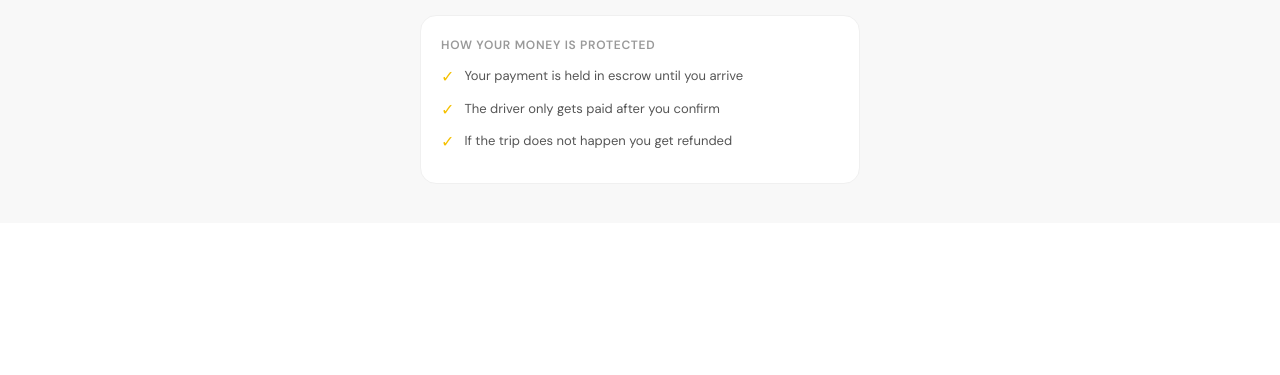
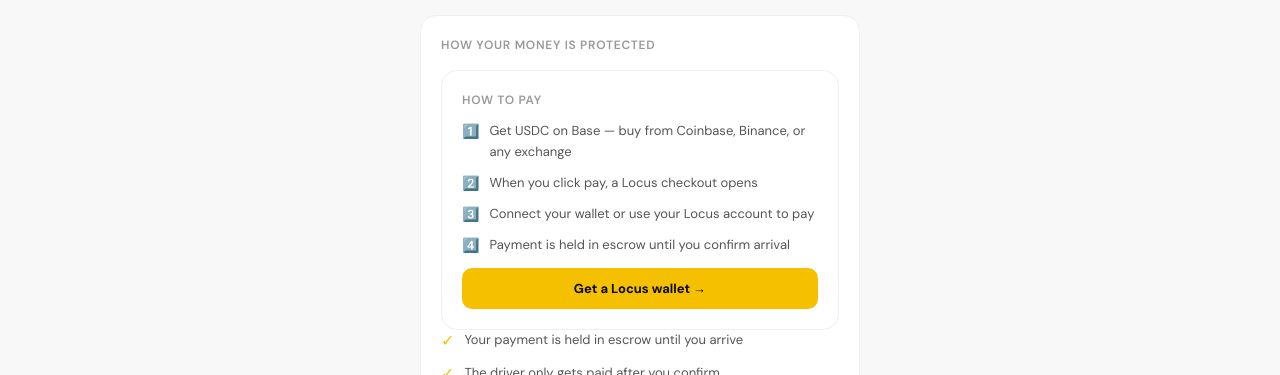
Before and after one commit to Snowhq/ridetrue, a Next.js app: page /dashboard in a window 1280 px wide. Shown: the part 577-952 px from the top of the page. Before the commit the page ends 800 px from the top, so only its background shows below. Built offline with nearby package versions, Linux system fonts and the light colour scheme; no server answers; a web font is replaced by a local one.

Commit message:
Add passenger helper info

```diff
--- a/app/dashboard/page.tsx
+++ b/app/dashboard/page.tsx
@@ -156,6 +156,23 @@
 
             <div style={{ marginTop: 24, background: "#fff", borderRadius: 16, padding: 20, border: "1px solid #f0f0f0" }}>
               <p style={{ fontSize: 12, fontWeight: 600, color: "#999", textTransform: "uppercase", letterSpacing: "0.06em", marginBottom: 12 }}>How your money is protected</p>
+              <div style={{ marginTop: 16, background: "#fff", borderRadius: 16, padding: 20, border: "1px solid #f0f0f0" }}>
+  <p style={{ fontSize: 12, fontWeight: 600, color: "#999", textTransform: "uppercase", letterSpacing: "0.06em", marginBottom: 12 }}>How to pay</p>
+  {[
+    { icon: "1️⃣", text: "Get USDC on Base — buy from Coinbase, Binance, or any exchange" },
+    { icon: "2️⃣", text: "When you click pay, a Locus checkout opens" },
+    { icon: "3️⃣", text: "Connect your wallet or use your Locus account to pay" },
+    { icon: "4️⃣", text: "Payment is held in escrow until you confirm arrival" },
+  ].map(t => (
+    <div key={t.text} style={{ display: "flex", alignItems: "flex-start", gap: 10, marginBottom: 10 }}>
+      <span style={{ fontSize: 14 }}>{t.icon}</span>
+      <p style={{ fontSize: 13, color: "#555", lineHeight: 1.6 }}>{t.text}</p>
+    </div>
+  ))}
+  <a href="https://beta.paywithlocus.com" target="_blank" rel="noopener noreferrer" style={{ display: "block", background: "#F5C000", color: "#0a0a0a", padding: "11px 0", borderRadius: 10, fontSize: 13, fontWeight: 700, textAlign: "center", textDecoration: "none", marginTop: 12 }}>
+    Get a Locus wallet →
+  </a>
+</div>
               {["Your payment is held in escrow until you arrive", "The driver only gets paid after you confirm", "If the trip does not happen you get refunded"].map(t => (
                 <div key={t} style={{ display: "flex", alignItems: "flex-start", gap: 10, marginBottom: 10 }}>
                   <span style={{ color: "#F5C000", fontSize: 16, lineHeight: 1.4 }}>✓</span>
```
